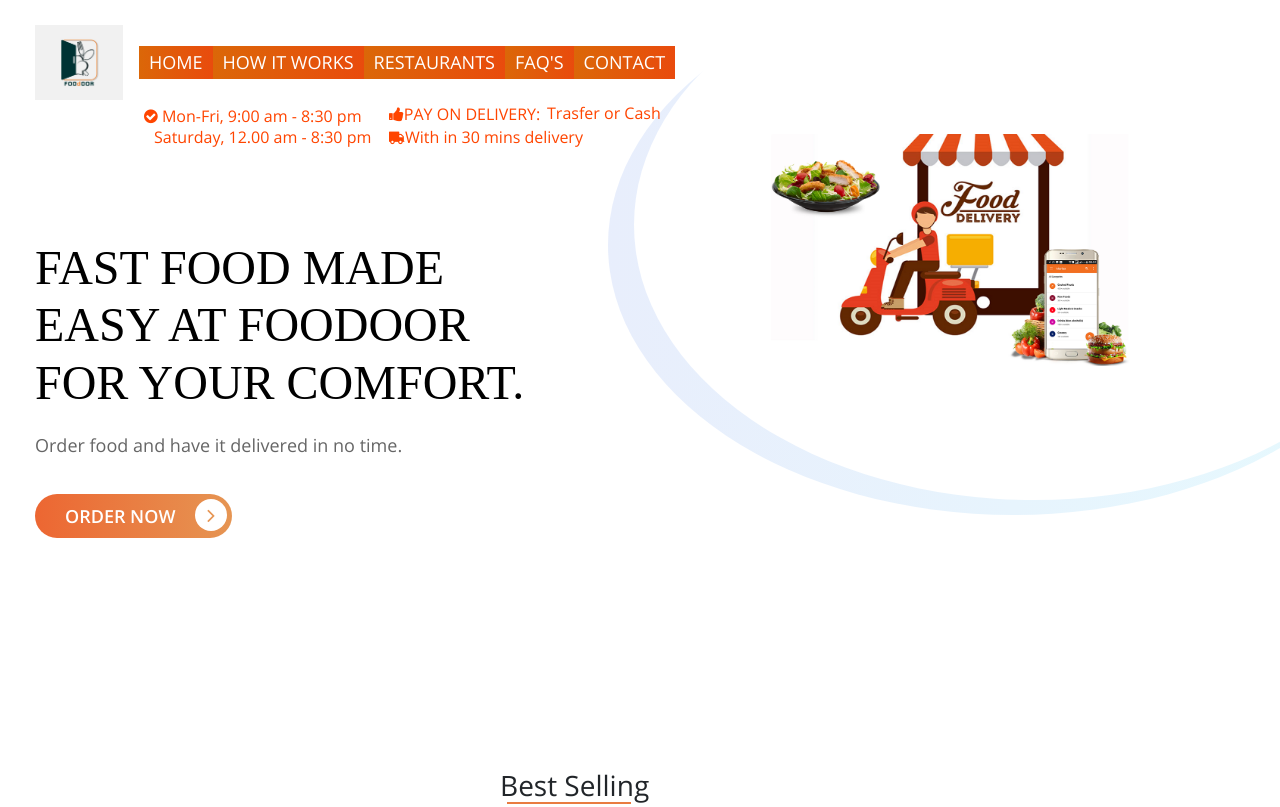
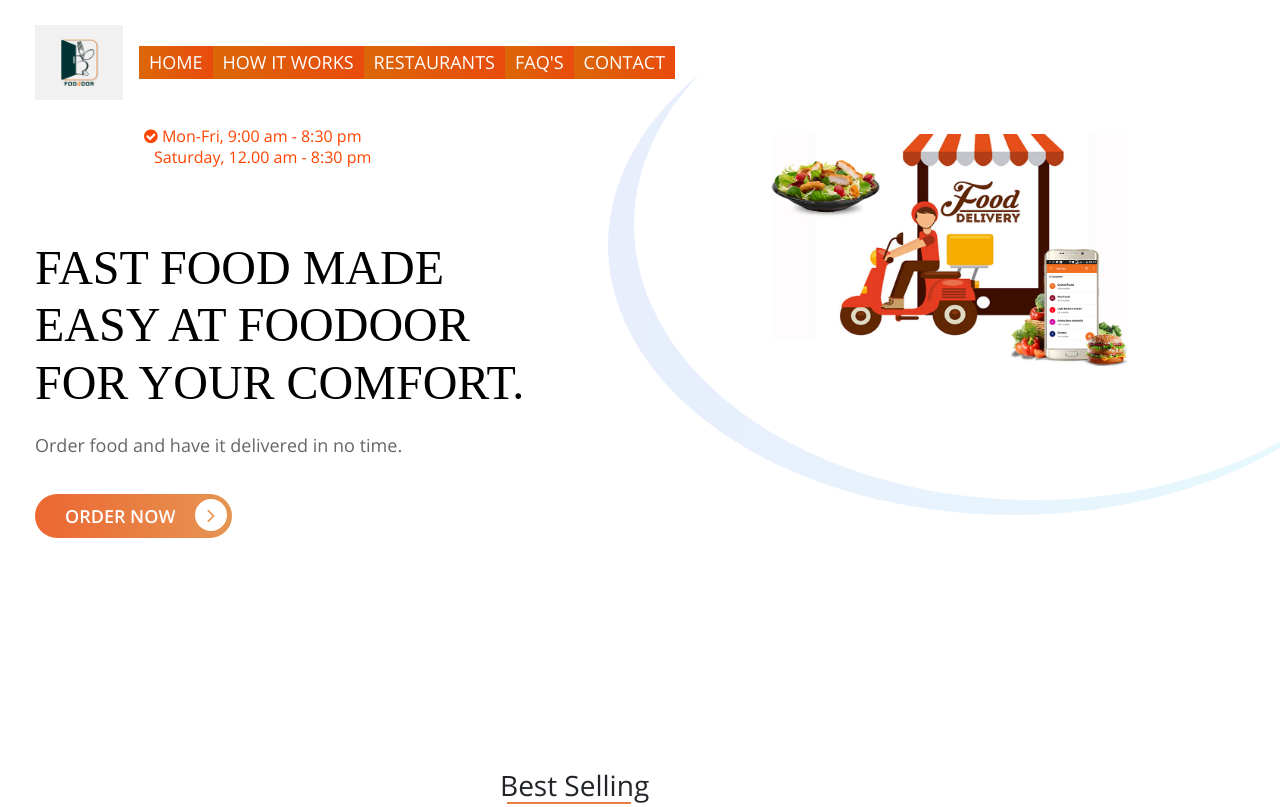
Before and after one commit to mudone1/foodoor, a plain HTML site: page index.html in a window 1280 px wide. Shown: the top 807 px of the page. Drawn offline with Linux system fonts and the light colour scheme; a web font is replaced by a local one.

Commit message:
Update index.html

```diff
--- a/index.html
+++ b/index.html
@@ -47,18 +47,7 @@
     </span>
     <h6 class="pll mtn sun">Saturday, 12.00 am - 8:30 pm</h6>
     </div>
-    <div class="text_block">
-    <h6 class="upcase pll mbs bold pay">
-        <i class="fa fa-thumbs-up pos-absolute"></i>PAY ON DELIVERY:</h6>
-    <h6 class="pll mtn pod">Trasfer or Cash</h6>
-    </div>
 
-    <div class="text_block">
-    <h6 class="upcase pll mbs bold dtime">
-        <i class="fa fa-truck fa-flip-horizontal pos-absolute"></i>With in 30 mins delivery</h6>
-    </div>
-    </div>
-    </div>            </div>
 
     <div class="container-fluid gtco-banner-area">
         <div class="container">
```
